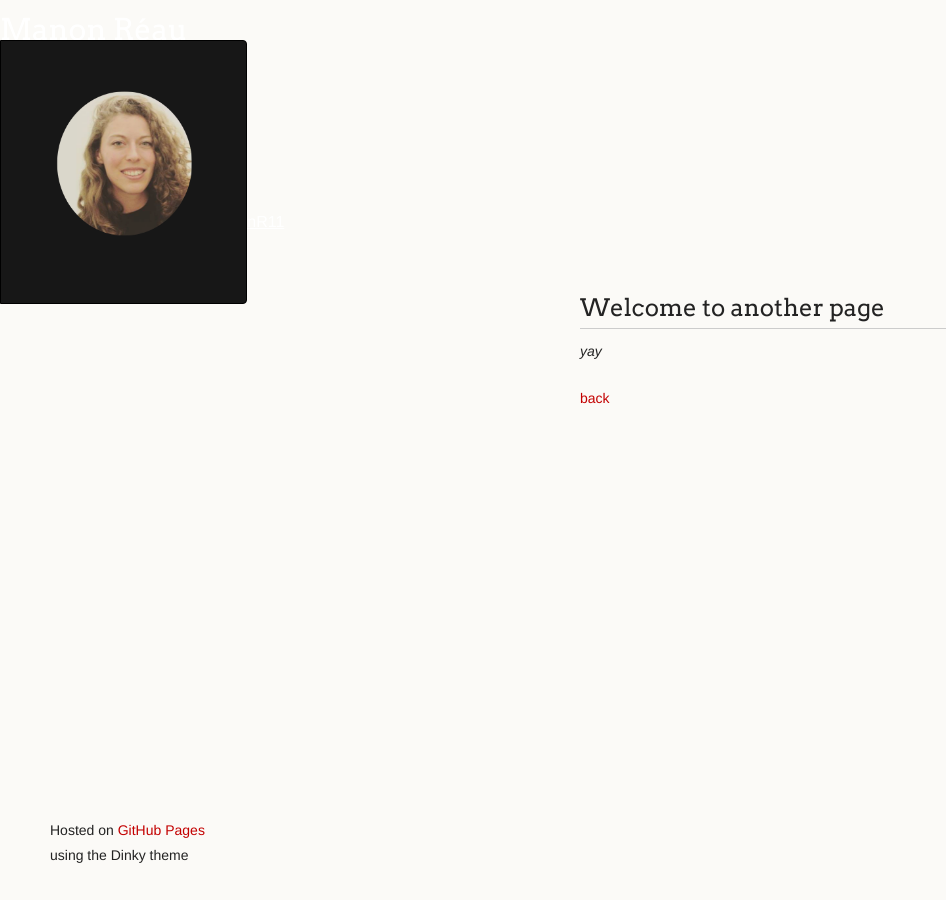
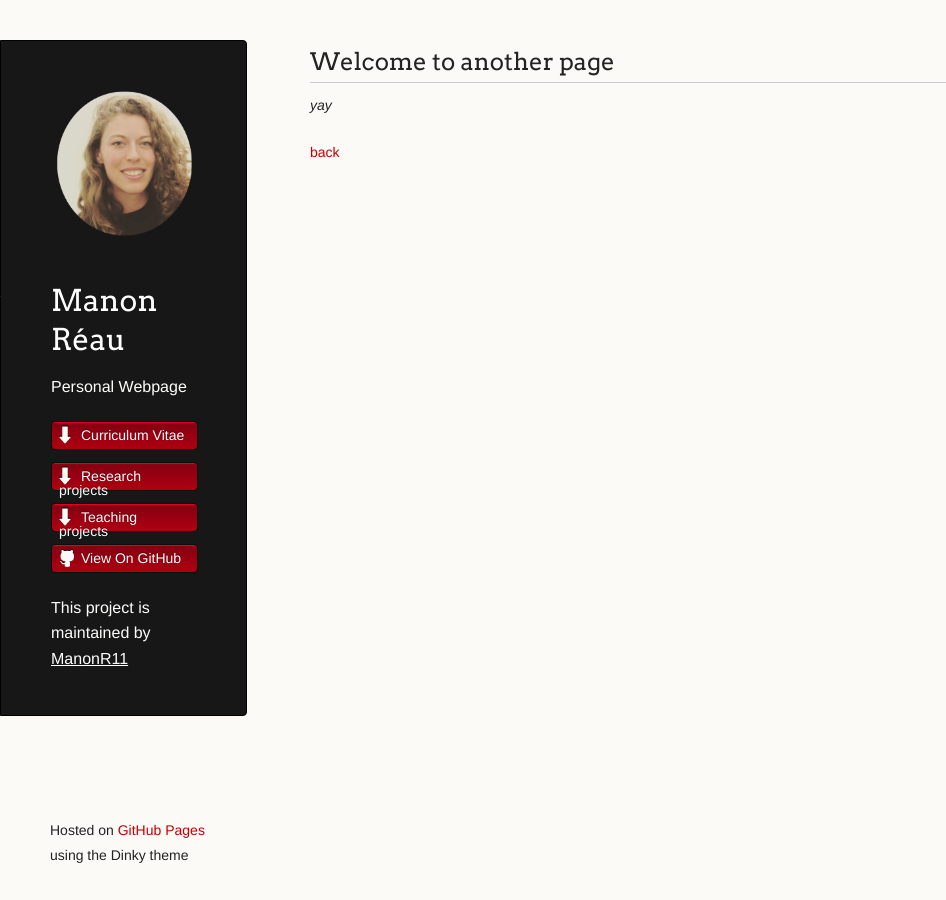
Before and after one commit to ManonR11/manonreau.github.io, a Jekyll site: the page built from another-page.md, in a window 1280 px wide. Shown: the whole page, without its empty margins (0-946 px from the left). Built offline with Jekyll 4.4.1, drawn with Linux system fonts in a browser that asks for light colours; our own code applies the rules of GitHub Pages for plain Markdown files.

Commit message:
Update default.html

```diff
--- a/_layouts/default.html
+++ b/_layouts/default.html
@@ -15,14 +15,15 @@
   <body>
     <div class="wrapper">
       <header>
-        <img style="width:80%" src="assets/images/manon.png" alt="MREAU_picture"></div>
+        <img style="width:80%" src="assets/images/manon.png" alt="MREAU_picture">
         <h1 class="header">{{ site.title | default: site.github.repository_name }}</h1>
         <p class="header">{{ site.description | default: site.github.project_tagline }}</p>
 
         <ul>
           {% if site.show_downloads %}
-            <li class="download"><a class="buttons" href="{{ site.github.zip_url }}">Download ZIP</a></li>
-            <li class="download"><a class="buttons" href="{{ site.github.tar_url }}">Download TAR</a></li>
+            <li class="download"><a class="buttons" href="{{ site.github.zip_url }}">Curriculum Vitae</a></li>
+            <li class="download"><a class="buttons" href="{{ site.github.tar_url }}">Research projects</a></li>
+            <li class="download"><a class="buttons" href="{{ site.github.tar_url }}">Teaching projects</a></li>
           {% endif %}
           <li><a class="buttons github" href="{{ site.github.repository_url }}">View On GitHub</a></li>
         </ul>
```
